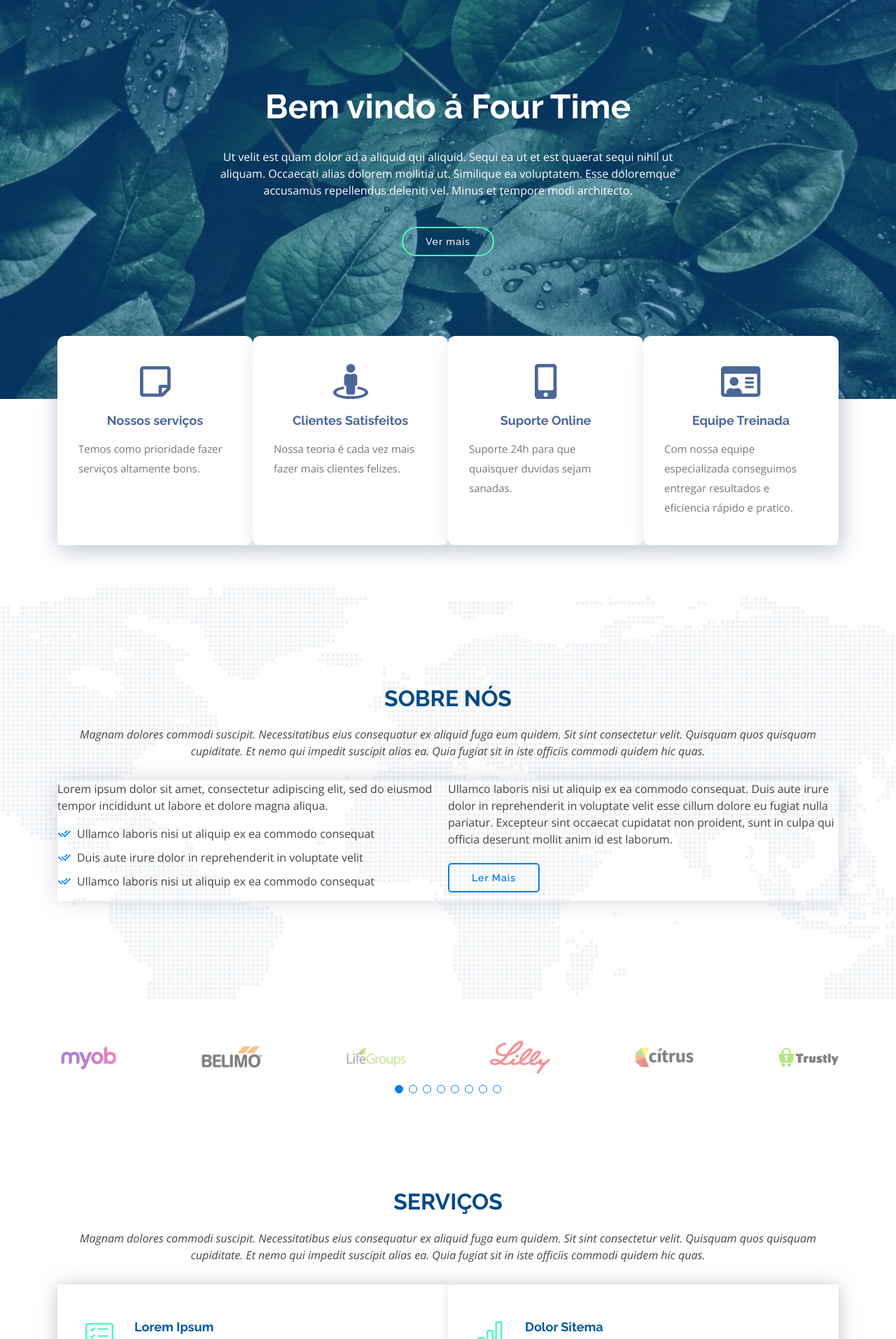
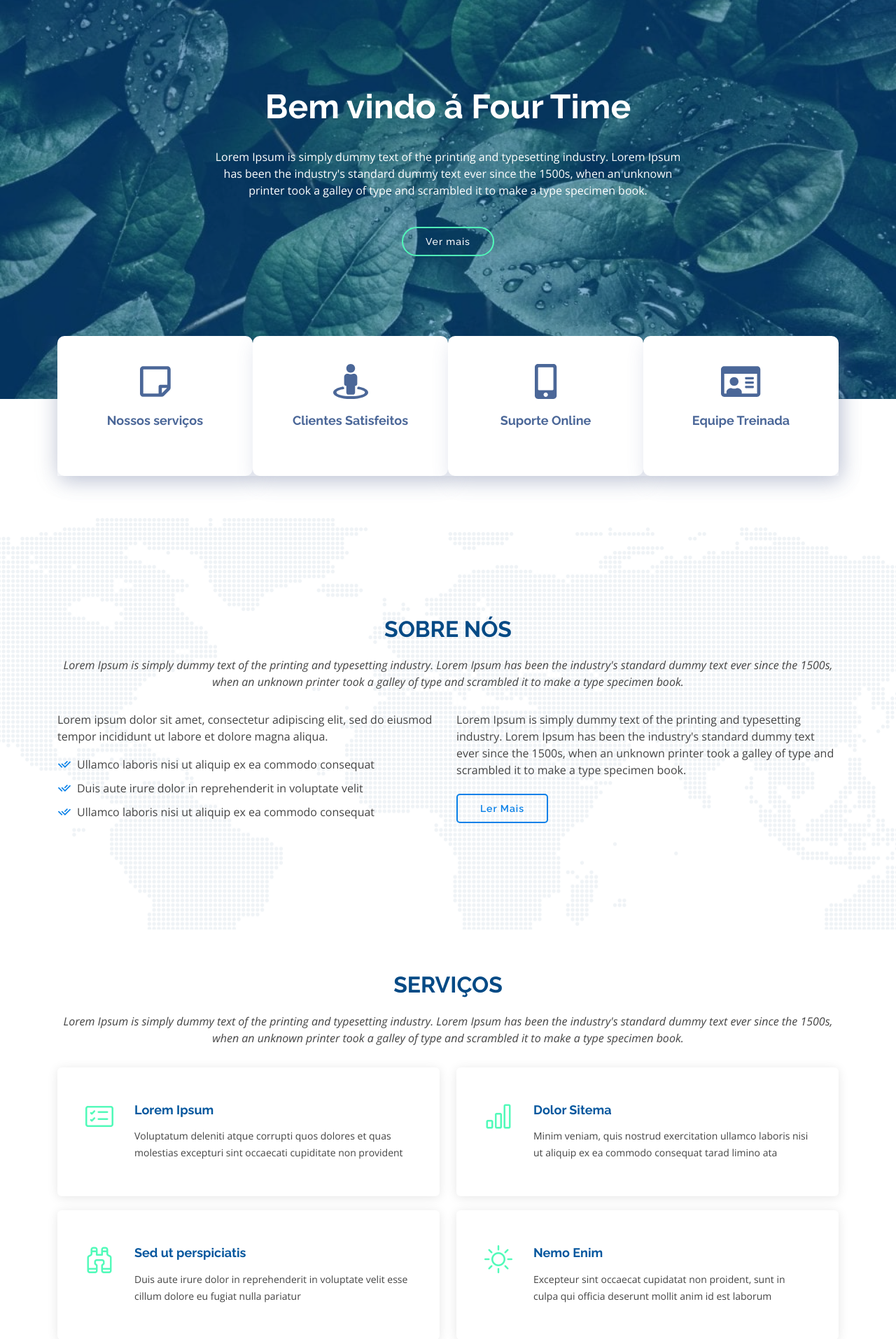
Before and after one commit to lhenriquesouz/Projeto-Integrador, a PHP site: page / in a window 1280 px wide. Shown: the part 70-1983 px from the top of the page at 70% size. Run offline with PHP 8.4, Linux system fonts and the light colour scheme; some libraries are stand-ins or nearby versions.

Commit message:
Alteracao home

```diff
--- a/assets/css/style.css
+++ b/assets/css/style.css
@@ -17,7 +17,7 @@
   color: #0880e8;
 }
 
-.row{
+.row-card{
   --bs-gutter-x: 0rem;
   box-shadow: 0px 0px 30px rgba(127, 137, 161, 0.315);
 }
@@ -1712,7 +1712,7 @@
 }
 
 .blog .entry .entry-title a:hover {
-  color: #f6b024;
+  color: var(--verde-agua);
 }
 
 .blog .entry .entry-meta {
@@ -1821,7 +1821,7 @@
 }
 
 .blog .entry .entry-footer a:hover {
-  color: #f6b024;
+  color: var(--verde-agua);
 }
 
 .blog .entry .entry-footer .cats {
@@ -1930,7 +1930,7 @@
 }
 
 .blog .blog-comments .comment h5 a:hover {
-  color: #f6b024;
+  color: var(--verde-agua);
 }
 
 .blog .blog-comments .comment h5 .reply {
@@ -1976,7 +1976,7 @@
 
 .blog .blog-comments .reply-form input:focus {
   box-shadow: none;
-  border-color: #fad386;
+  border-color: var(--verde-agua);
 }
 
 .blog .blog-comments .reply-form textarea {
@@ -1987,7 +1987,7 @@
 
 .blog .blog-comments .reply-form textarea:focus {
   box-shadow: none;
-  border-color: #fad386;
+  border-color: var(--verde-agua);
 }
 
 .blog .blog-comments .reply-form .form-group {
@@ -2030,7 +2030,7 @@
 }
 
 .blog .blog-pagination li.active, .blog .blog-pagination li:hover {
-  background: #f6b024;
+  background: var(--verde-agua);
 }
 
 .blog .blog-pagination li.active a, .blog .blog-pagination li:hover a {
@@ -2080,7 +2080,7 @@
   font-size: 16px;
   padding: 0 15px;
   margin: -1px;
-  background: #f6b024;
+  background: var(--verde-agua);
   color: #fff;
   transition: 0.3s;
   border-radius: 0 4px 4px 0;
@@ -2190,7 +2190,7 @@
 # Footer
 --------------------------------------------------------------*/
 #footer {
-  background: var(--azul);
+  background: #06739eb9;
   padding: 0 0 30px 0;
   color: #fff;
   font-size: 14px;
--- a/index.html
+++ b/index.html
@@ -10,7 +10,7 @@
   <meta content="" name="keywords">
 
   <!-- Favicons -->
-  <link href="assets/img/favicon.png" rel="icon">
+  <link href="assets/img/favico.ico" rel="icon">
   <link href="assets/img/apple-touch-icon.png" rel="apple-touch-icon">
 
   <!-- Google Fonts -->
@@ -61,7 +61,7 @@
       <div class="carousel-item active">
         <div class="carousel-container">
           <h2 class="animate__animated animate__fadeInDown">Bem vindo á <span>Four Time</span></h2>
-          <p class="animate__animated animate__fadeInUp">Ut velit est quam dolor ad a aliquid qui aliquid. Sequi ea ut et est quaerat sequi nihil ut aliquam. Occaecati alias dolorem mollitia ut. Similique ea voluptatem. Esse doloremque accusamus repellendus deleniti vel. Minus et tempore modi architecto.</p>
+          <p class="animate__animated animate__fadeInUp">Lorem Ipsum is simply dummy text of the printing and typesetting industry. Lorem Ipsum has been the industry's standard dummy text ever since the 1500s, when an unknown printer took a galley of type and scrambled it to make a type specimen book. </p>
           <a href="#about" class="btn-get-started animate__animated animate__fadeInUp scrollto">Ver mais</a>
         </div>
       </div>
@@ -75,36 +75,36 @@
     <section id="icon-boxes" class="icon-boxes">
       <div class="container">
 
-        <div class="row">
-          <div class="col-md-6 col-lg-3 d-flex align-items-stretch mb-5 mb-lg-0" data-aos="fade-up">
+        <div class="row row-card">
+          <div class="col-md-6 col-lg-3 d-flex align-items-stretch mb-5 mb-lg-0" style="height: 200px;" data-aos="fade-up">
             <div class="icon-box">
               <div class="icon"><i class="far fa-sticky-note"></i></div>
               <h4 class="title scrollto text-center"><a href="#services">Nossos serviços</a></h4>
-              <p class="description">Temos como prioridade fazer serviços altamente bons.</p>
+              <p class="description text-white">Temos como prioridade fazer serviços altamente bons.</p>
             </div>
           </div>
 
-          <div class="col-md-6 col-lg-3 d-flex align-items-stretch mb-5 mb-lg-0" data-aos="fade-up" data-aos-delay="100">
+          <div class="col-md-6 col-lg-3 d-flex align-items-stretch mb-5 mb-lg-0" style="height: 200px;" data-aos="fade-up" data-aos-delay="100">
             <div class="icon-box">
               <div class="icon"><i class="fas fa-street-view"></i></div>
               <h4 class="title text-center"><a href="">Clientes Satisfeitos</a></h4>
-              <p class="description">Nossa teoria é cada vez mais fazer mais clientes felizes.</p>
+              <p class="description text-white">Nossa teoria é cada vez mais fazer mais clientes felizes.</p>
             </div>
           </div>
 
-          <div class="col-md-6 col-lg-3 d-flex align-items-stretch mb-5 mb-lg-0" data-aos="fade-up" data-aos-delay="200">
+          <div class="col-md-6 col-lg-3 d-flex align-items-stretch mb-5 mb-lg-0" style="height: 200px;" data-aos="fade-up" data-aos-delay="200">
             <div class="icon-box">
               <div class="icon"><i class="fas fa-mobile-alt"></i></div>
               <h4 class="title text-center"><a href="">Suporte Online</a></h4>
-              <p class="description">Suporte 24h para que quaisquer duvidas sejam sanadas.</p>
+              <p class="description text-white">Suporte 24h para que quaisquer duvidas sejam sanadas.</p>
             </div>
           </div>
 
-          <div class="col-md-6 col-lg-3 d-flex align-items-stretch mb-5 mb-lg-0" data-aos="fade-up" data-aos-delay="300">
+          <div class="col-md-6 col-lg-3 d-flex align-items-stretch mb-5 mb-lg-0" style="height: 200px;" data-aos="fade-up" data-aos-delay="300">
             <div class="icon-box ">
               <div class="icon"><i class="far fa-id-card"></i></div>
               <h4 class="title scrollto text-center"><a href="#team">Equipe Treinada</a></h4>
-              <p class="description">Com nossa equipe especializada conseguimos entregar resultados e eficiencia rápido  e pratico.</p>
+              <p class="description text-white">Com nossa equipe especializada conseguimos entregar resultados e eficiencia rápido  e pratico.</p>
             </div>
           </div>
 
@@ -119,7 +119,7 @@
 
         <div class="section-title">
           <h2>Sobre nós</h2>
-          <p>Magnam dolores commodi suscipit. Necessitatibus eius consequatur ex aliquid fuga eum quidem. Sit sint consectetur velit. Quisquam quos quisquam cupiditate. Et nemo qui impedit suscipit alias ea. Quia fugiat sit in iste officiis commodi quidem hic quas.</p>
+          <p>Lorem Ipsum is simply dummy text of the printing and typesetting industry. Lorem Ipsum has been the industry's standard dummy text ever since the 1500s, when an unknown printer took a galley of type and scrambled it to make a type specimen book. </p>
         </div>
 
         <div class="row content">
@@ -136,9 +136,7 @@
           </div>
           <div class="col-lg-6 pt-4 pt-lg-0">
             <p>
-              Ullamco laboris nisi ut aliquip ex ea commodo consequat. Duis aute irure dolor in reprehenderit in voluptate
-              velit esse cillum dolore eu fugiat nulla pariatur. Excepteur sint occaecat cupidatat non proident, sunt in
-              culpa qui officia deserunt mollit anim id est laborum.
+              Lorem Ipsum is simply dummy text of the printing and typesetting industry. Lorem Ipsum has been the industry's standard dummy text ever since the 1500s, when an unknown printer took a galley of type and scrambled it to make a type specimen book.
             </p>
             <a href="#" class="btn-learn-more">Ler Mais</a>
           </div>
@@ -147,34 +145,13 @@
       </div>
     </section><!-- End About Us Section -->
 
-    <!-- ======= Clients Section ======= -->
-    <section id="clients" class="clients">
-      <div class="container" data-aos="zoom-in">
-
-        <div class="clients-slider swiper-container">
-          <div class="swiper-wrapper align-items-center">
-            <div class="swiper-slide"><img src="assets/img/clients/client-1.png" class="img-fluid" alt=""></div>
-            <div class="swiper-slide"><img src="assets/img/clients/client-2.png" class="img-fluid" alt=""></div>
-            <div class="swiper-slide"><img src="assets/img/clients/client-3.png" class="img-fluid" alt=""></div>
-            <div class="swiper-slide"><img src="assets/img/clients/client-4.png" class="img-fluid" alt=""></div>
-            <div class="swiper-slide"><img src="assets/img/clients/client-5.png" class="img-fluid" alt=""></div>
-            <div class="swiper-slide"><img src="assets/img/clients/client-6.png" class="img-fluid" alt=""></div>
-            <div class="swiper-slide"><img src="assets/img/clients/client-7.png" class="img-fluid" alt=""></div>
-            <div class="swiper-slide"><img src="assets/img/clients/client-8.png" class="img-fluid" alt=""></div>
-          </div>
-          <div class="swiper-pagination"></div>
-        </div>
-
-      </div>
-    </section><!-- End Clients Section -->
-
     <!-- ======= Services Section ======= -->
     <section id="services" class="services">
       <div class="container" data-aos="fade-up">
 
         <div class="section-title">
           <h2>Serviços</h2>
-          <p>Magnam dolores commodi suscipit. Necessitatibus eius consequatur ex aliquid fuga eum quidem. Sit sint consectetur velit. Quisquam quos quisquam cupiditate. Et nemo qui impedit suscipit alias ea. Quia fugiat sit in iste officiis commodi quidem hic quas.</p>
+          <p>Lorem Ipsum is simply dummy text of the printing and typesetting industry. Lorem Ipsum has been the industry's standard dummy text ever since the 1500s, when an unknown printer took a galley of type and scrambled it to make a type specimen book. </p>
         </div>
 
         <div class="row">
@@ -491,42 +468,31 @@
       <div class="container">
         <div class="row">
 
-          <div class="col-lg-3 col-md-6 footer-links">
+          <div class="col-lg-4 col-md-6 footer-links">
             <h4>Useful Links</h4>
             <ul>
-              <li><i class="bx bx-chevron-right"></i> <a href="#">Home</a></li>
-              <li><i class="bx bx-chevron-right"></i> <a href="#">About us</a></li>
-              <li><i class="bx bx-chevron-right"></i> <a href="#">Services</a></li>
-              <li><i class="bx bx-chevron-right"></i> <a href="#">Terms of service</a></li>
-              <li><i class="bx bx-chevron-right"></i> <a href="#">Privacy policy</a></li>
+              <li><i class="bx bx-chevron-right"></i> <a href="#">Principal</a></li>
+              <li><i class="bx bx-chevron-right"></i> <a href="#">Sobre</a></li>
+              <li><i class="bx bx-chevron-right"></i> <a href="#">Serviços</a></li>
+              <li><i class="bx bx-chevron-right"></i> <a href="#">Porfolio</a></li>
+              <li><i class="bx bx-chevron-right"></i> <a href="#">Time</a></li>
             </ul>
           </div>
 
-          <div class="col-lg-3 col-md-6 footer-links">
-            <h4>Our Services</h4>
-            <ul>
-              <li><i class="bx bx-chevron-right"></i> <a href="#">Web Design</a></li>
-              <li><i class="bx bx-chevron-right"></i> <a href="#">Web Development</a></li>
-              <li><i class="bx bx-chevron-right"></i> <a href="#">Product Management</a></li>
-              <li><i class="bx bx-chevron-right"></i> <a href="#">Marketing</a></li>
-              <li><i class="bx bx-chevron-right"></i> <a href="#">Graphic Design</a></li>
-            </ul>
-          </div>
-
-          <div class="col-lg-3 col-md-6 footer-contact">
-            <h4>Contact Us</h4>
+          <div class="col-lg-4 col-md-6 footer-contact">
+            <h4>Contato</h4>
             <p>
-              A108 Adam Street <br>
-              New York, NY 535022<br>
-              United States <br><br>
+              Rua <br>
+              9999999<br>
+              Minas Gerais <br><br>
               <strong>Phone:</strong> +1 5589 55488 55<br>
-              <strong>Email:</strong> info@example.com<br>
+              <strong>Email:</strong> email@example.com<br>
             </p>
 
           </div>
 
-          <div class="col-lg-3 col-md-6 footer-info">
-            <h3>About Anyar</h3>
+          <div class="col-lg-4 col-md-6 footer-info">
+            <h3>Sobre Nós</h3>
             <p>Cras fermentum odio eu feugiat lide par naso tierra. Justo eget nada terra videa magna derita valies darta donna mare fermentum iaculis eu non diam phasellus.</p>
             <div class="social-links mt-3">
               <a href="#" class="twitter"><i class="bx bxl-twitter"></i></a>
```
Also changed, not shown: assets/img/favico.ico (added).
